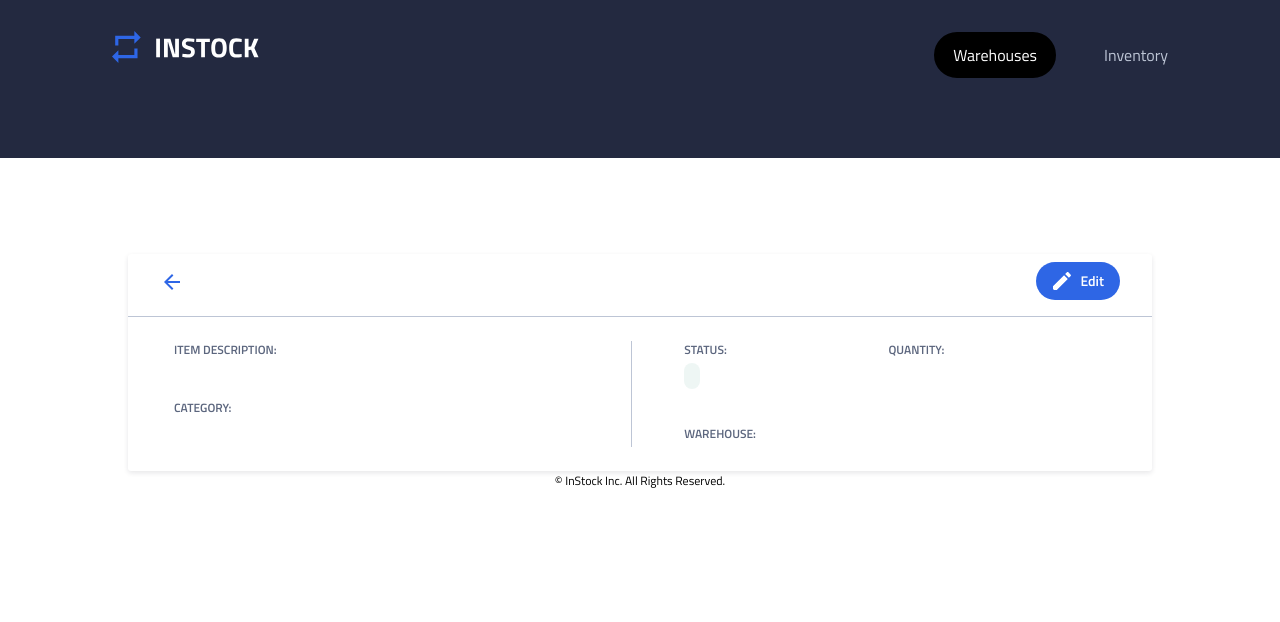
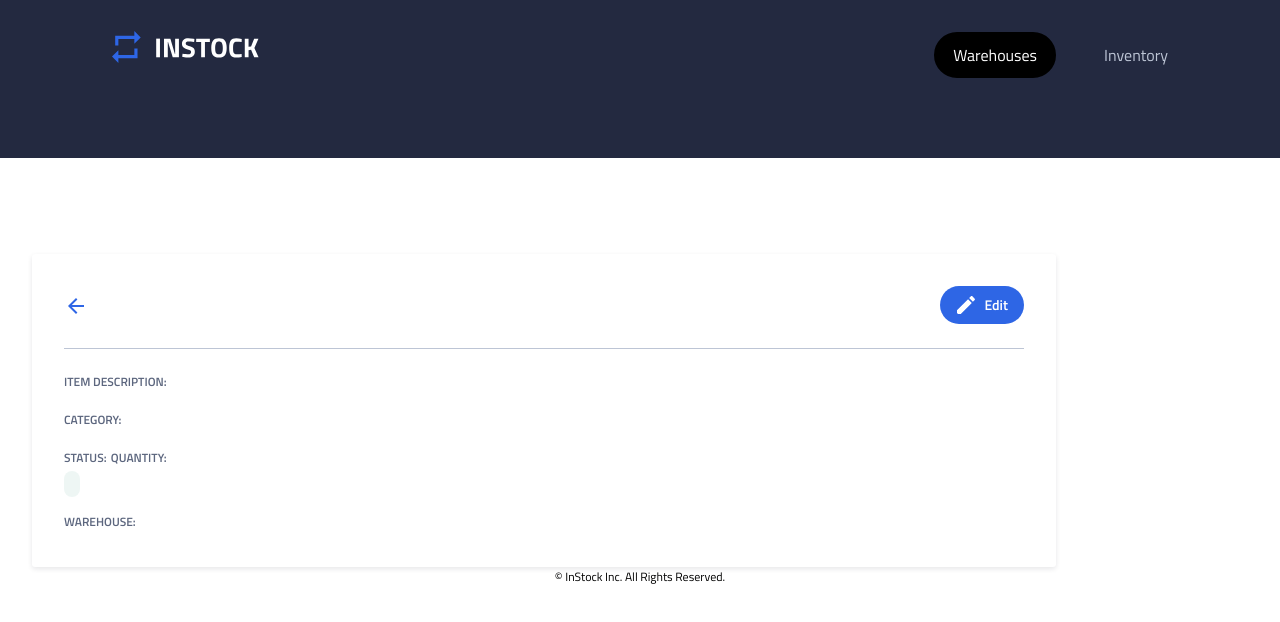
Before and after one commit to QurayshSaif/saturn-instock, a React (Create React App) app: page /Inventory/1 in a window 1280 px wide. Shown: the top 622 px of the page. Built offline with nearby package versions, Linux system fonts and the light colour scheme; no server answers.

Commit message:
design updates to inventory item component

```diff
--- a/src/components/InventoryItemDetails/InventoryItemDetails.jsx
+++ b/src/components/InventoryItemDetails/InventoryItemDetails.jsx
@@ -10,7 +10,6 @@ const InventoryItemDetails = () => {
 
 	const {id} = useParams();
 	const [inventoryItem, setInventoryItem] = useState([])
-	// const [documentTitle, setDocumentTitle] = useState()
 	const inventoryItemUrl = `${API_URL_BASE}/${INVENTORIES_PATH}`
 
 	useEffect(() => {
@@ -38,8 +37,6 @@ const InventoryItemDetails = () => {
 					<Link to={`/inventory/${id}/edit`} className="edit__btn"><img src={editWhiteSvg} alt="edit" className="edit__img" /><span className="edit__span">Edit</span></Link>
 				</div>
 				<div className="item__details">
-					<div className="item__tablet-container">
-						<div className="tablet-container__left">
 					<div className="item__description">
 						<h4>item description:</h4>
 						<p className='p2--description'>{inventoryItem.description}</p>
@@ -48,9 +45,7 @@ const InventoryItemDetails = () => {
 						<h4>category:</h4>
 						<p className='p2--category'>{inventoryItem.category}</p>
 					</div>
-						</div>
-						<div className="tablet-container__right">
-							<div className="item__stat-quant-empty-flex">
+					<div className="item__stat-quant-flex">
 						<div className="item__status">
 							<h4>status:</h4>
 							<p
@@ -60,13 +55,10 @@ const InventoryItemDetails = () => {
 							<h4>quantity:</h4>
 							<p className='p2'>{inventoryItem.quantity}</p>
 						</div>
-								<div className="item__empty"></div>
 					</div>
 					<div className="item__warehouse">
 						<h4>warehouse:</h4>
 						<p className='p2'>{inventoryItem.warehouse_id}</p>
-							</div>
-						</div>
 					</div>
 				</div>
 			</div>
--- a/src/components/InventoryItemDetails/InventoryItemDetails.scss
+++ b/src/components/InventoryItemDetails/InventoryItemDetails.scss
@@ -8,18 +8,18 @@
 
 .item {
 
-	// min-width: 21.5rem;
-	// margin: auto;
+	margin: 0 1rem;
+	border-radius: .1875rem;
+	box-shadow: 0rem .125rem .3125rem rgba(19, 24, 44, 0.1);
+	padding: 2.5rem 1.5rem 2rem 1.5rem;
 	background-color: $white;
 
 
 	@include tablet-viewport {
+		padding: 2rem;
+		margin: 0 2rem;
+		max-width: 44rem;
 
-		padding: 0;
-		margin: 0 auto;
-		max-width: 44rem;
-		border-radius: .1875rem;
-		box-shadow: 0rem .125rem .3125rem rgba(19, 24, 44, 0.1);
 
 	}
 
@@ -28,12 +28,8 @@
 	}
 
 	h4 {
-		padding-top: $pad-med-16;
 		padding-bottom: $pad-small-4;
 
-		@include tablet-viewport {
-			padding-top: 0;
-		}
 	}
 
 	.p2 {
@@ -48,41 +44,24 @@
 		&--category {
 			@include p2-type-body-medium;
 			text-transform: capitalize;
-
-			@include tablet-viewport {
-				padding-bottom: $pad-med-16;
-			}
 		}
 	}
 
 
 	&__header {
-		display: flex;
+		display: inline-flex;
 		align-items: flex-end;
 		justify-content: center;
 		width: 100%;
-		gap: 1rem;
-		padding: $pad-med-16;
+		gap: 1.5rem;
+		padding-bottom: 1.5rem;
 		@include divider-bottom;
 
 		@include tablet-viewport {
-			gap: 1rem;
-			width: 100%;
-			padding-left: $t-margin;
-			padding-right: $t-margin;
-			padding-top: 0.5rem;
-			margin: 0 auto;
-
-
-
+			// padding-bottom: 2rem;
 		}
 
-		@include desktop-viewport {
-			margin: 0 auto;
-			max-width: 64rem;
-			padding-left: $t-margin;
-			padding-right: $t-margin;
-		}
+		@include desktop-viewport {}
 
 		.back {
 			&__btn {
@@ -128,106 +107,31 @@
 	}
 
 	&__details {
-		padding-left: $pad-med-16;
-		padding-right: $pad-med-16;
-	}
+		display: inline-flex;
+		flex-direction: column;
+		gap: 1rem;
+		width: fit-content;
+		align-items: flex-start;
+		padding-top: 1rem;
 
-	&__tablet-container {
 		@include tablet-viewport {
-			display: flex;
-			gap: 1rem;
-			width: 100%;
-			padding-left: 1.875rem;
-			padding-right: 1.875rem;
 			padding-top: 1.5rem;
-			padding-bottom: 1.5rem;
-			margin: 0 auto;
-			max-width: 54rem;
-
-
-
-		}
-
-		@include desktop-viewport {
-			max-width: 64rem;
 		}
 	}
 
-	// &__tag {
-
-	// 	@include tablet-viewport {
-	// 		min-width: 5rem;
-	// 		margin-right: 6rem;
-	// 	}
-
-	// 	@include desktop-viewport {
-	// 		margin-right: 10rem;
-	// 	}
-	// }
-
 	&__in {
 		@include tag-in-style;
-
-		// @include tablet-viewport {
-		// 	min-width: 5rem;
-		// 	margin-right: 6rem;
-		// }
-
 	}
 
 	&__out {
 		@include tag-out-style;
-
-		// @include tablet-viewport {
-		// 	min-width: 5rem;
-		// 	margin-right: 5rem;
-		// }
-
 	}
 
-	&__stat-quant-empty-flex {
+	&__stat-quant-flex {
 		align-self: flex-start;
 		display: inline-flex;
 		width: 100%;
 		justify-content: space-between;
-		// justify-content: space-between;
-
 	}
 
 }
-
-.tablet-container {
-
-	@include tablet-viewport {
-		&__left {
-			width: 50%;
-			@include divider-right;
-			padding-right: 3.75rem;
-			display: flex;
-			flex-direction: column;
-			gap: 2.25rem;
-		}
-
-
-		&__right {
-			width: 50%;
-			padding-left: 2.25rem;
-			display: flex;
-			flex-direction: column;
-			gap: 2.25rem;
-		}
-
-	}
-}
-
-
-/* stylesheet://localhost/inventory/style#91970.1256 */
-
-// .item__out {
-// 	/* width: 100%; */
-// 	width: fit-content;
-
-// 	.item__stat-quant-empty-flex {
-// 		width: 100%;
-// 		justify-content: space-between;
-// 	}
```
Lines whose indentation alone changed are shown as unchanged.
